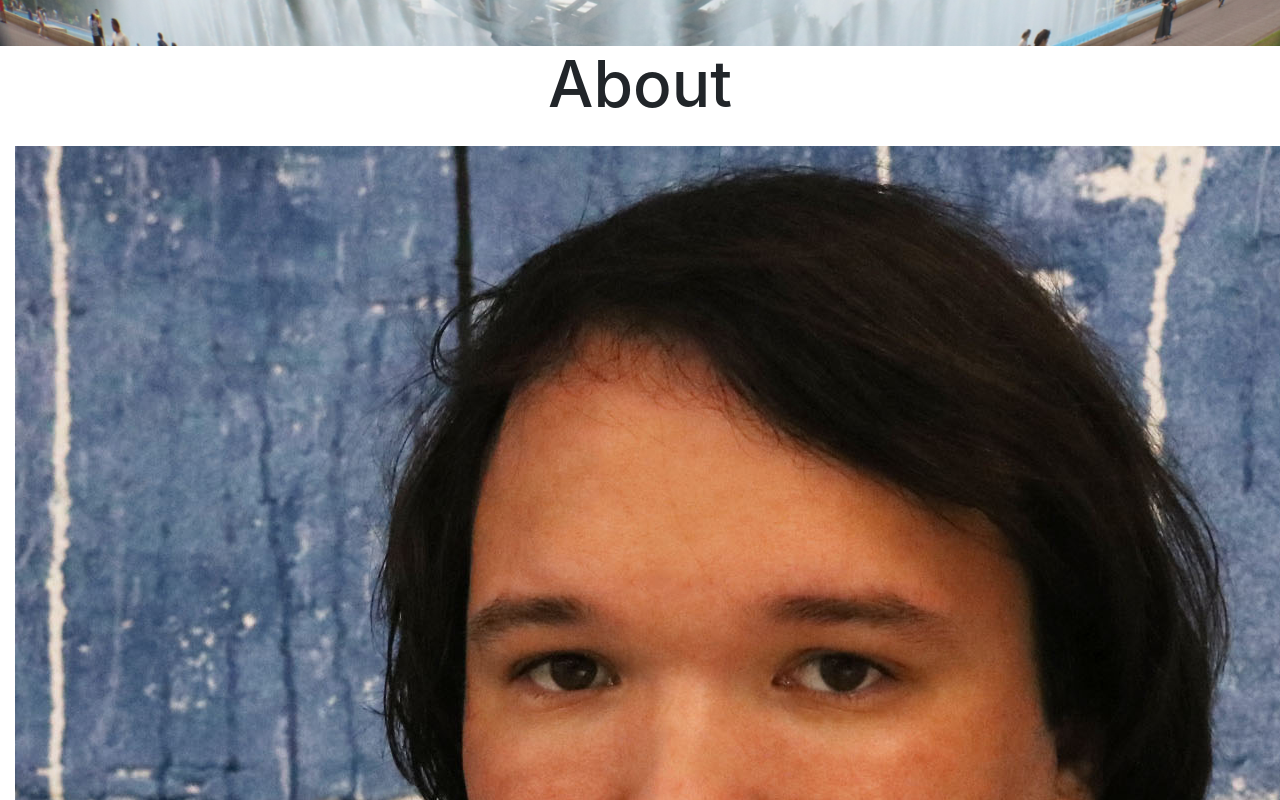
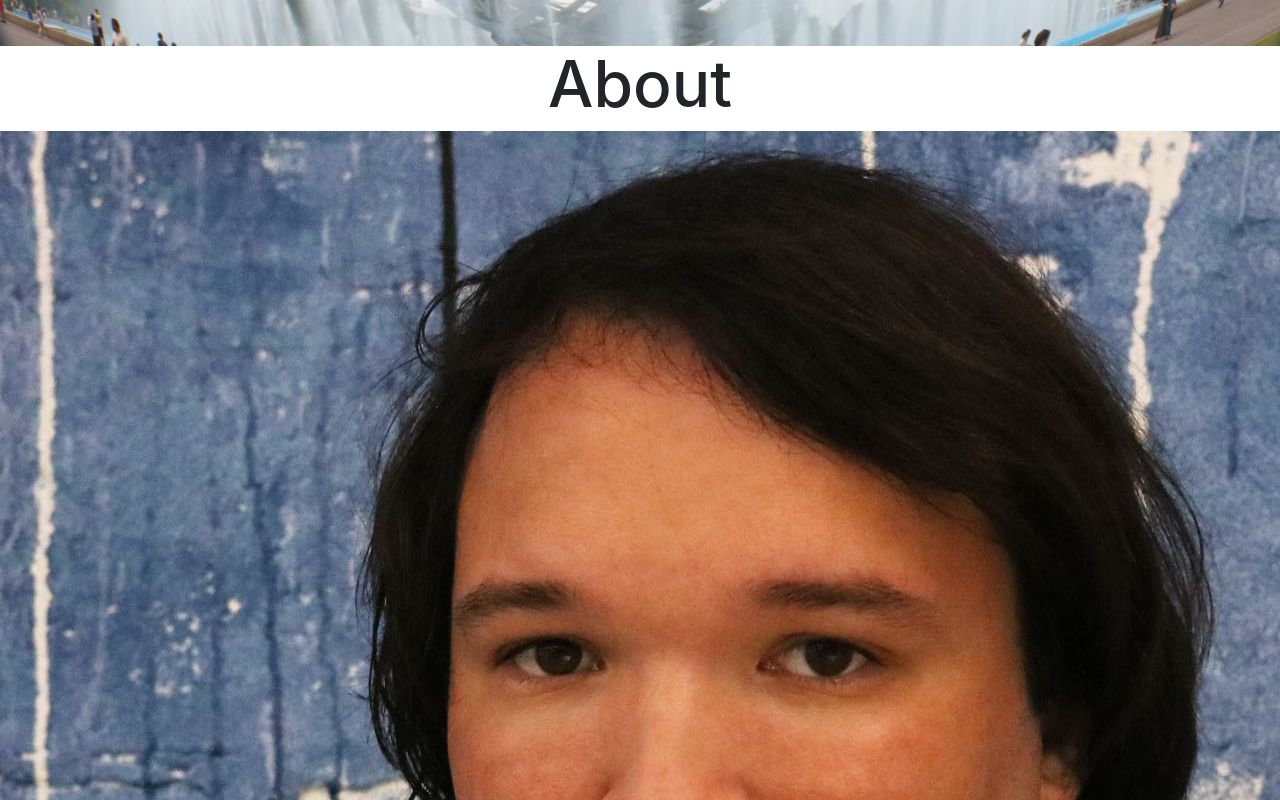
Before and after one commit to Jacobaallen/Portfolio, a React (Create React App) app: page / in a window 1280 px wide. Shown: the part 760-1560 px from the top of the page. Built offline with nearby package versions, Linux system fonts and the light colour scheme.

Commit message:
working on css

```diff
--- a/src/styles/home.css
+++ b/src/styles/home.css
@@ -50,8 +50,7 @@ body {
 }
 
 .about-1 {
-  width: 50%;
-  padding: 15px;
+  object-fit: scale-down;
 }
 
 .about-2{
```
